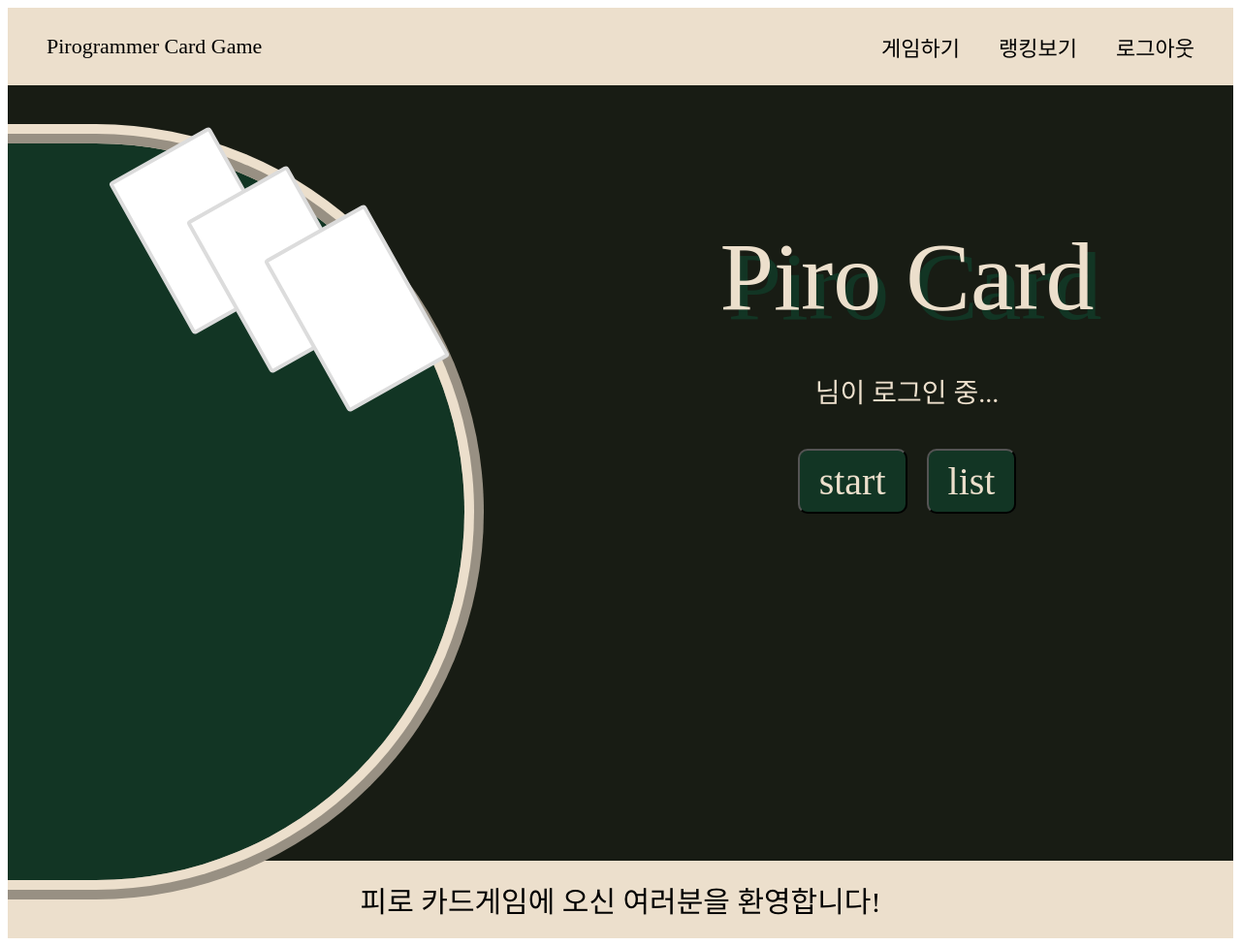
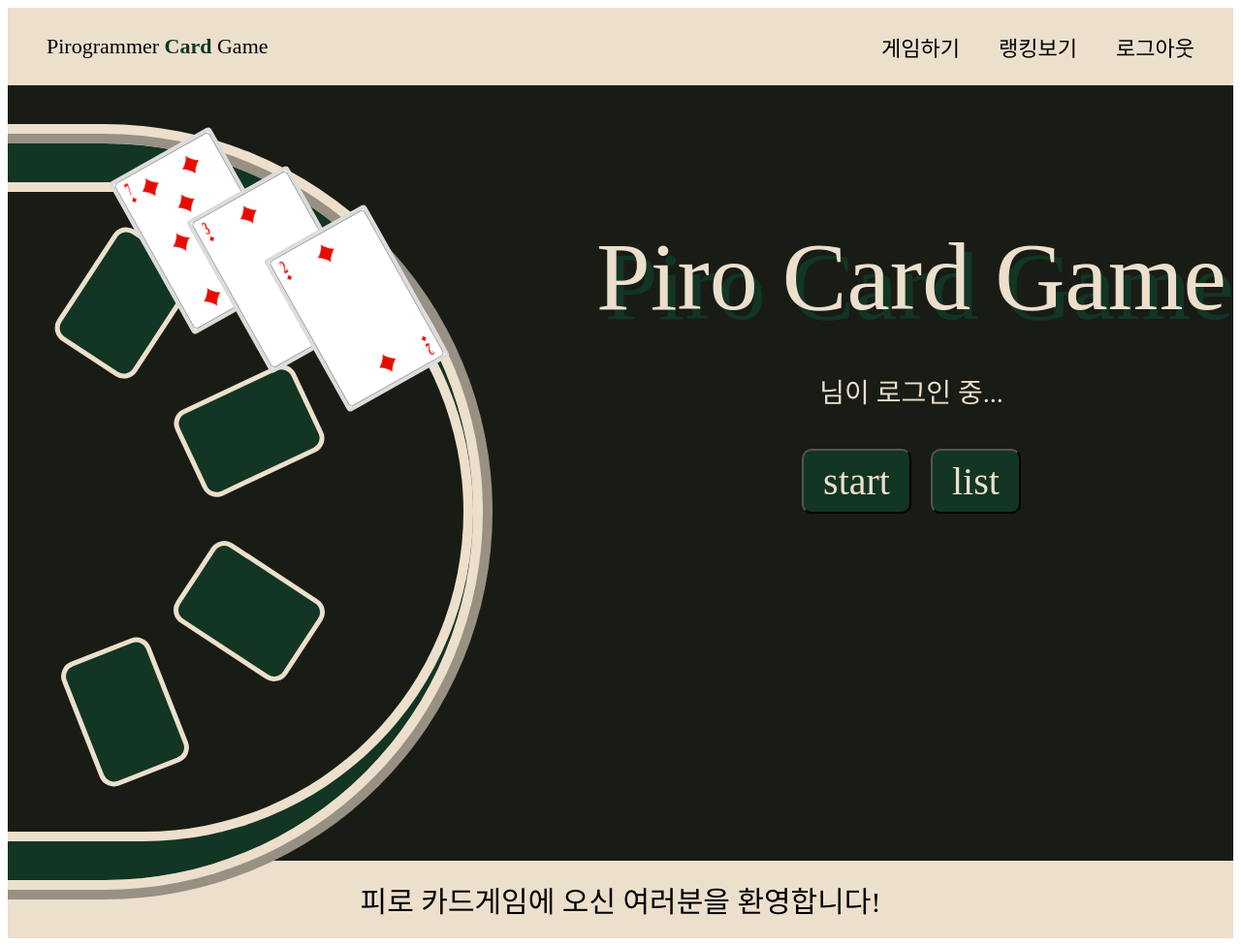
Before and after one commit to Pirogramming-22/Piro22_CardGame_6, a Django app: template templates/users/login.html in a window 1280 px wide. Shown: the whole page at 97% size. Run offline with Django 5.2, Linux system fonts and the light colour scheme; the template is opened without the code that fills it, so the values that code supplies are empty; some web fonts are replaced.

Commit message:
[fix]: base.html, css 수정, root update

```diff
--- a/games/views.py
+++ b/games/views.py
@@ -4,4 +4,4 @@
     context = {
         'data': 'hello!',
     }
-    return render(request, 'games/finished_attack.html', context)
+    return render(request, 'games/counter_attack.html', context)
--- a/static/css/style_nkm.css
+++ b/static/css/style_nkm.css
@@ -8,12 +8,29 @@
     --light_brown: #ECDFCC;
     --background-green: #181C14;
     --green: #123524;
+    --black: #000;
+    --white: #FFFFFF;
+    --light_gray: #dcdcdc;
+
+    --font-style-gonggothic-medium: 'GongGothicMedium';
+
+    --font-size-header: 22px;
+    --font-size-footer: 30px;
+    --font-size-btn-big: 40px;
+    --font-size-btn-medium: 20px;
+    --font-size-btn-small: 16px;
+    --font-size-detail-infos: 24px;
+
+    --font-weight-bold: 700;
+    --font-weight-medium: 500;
+
+    --radius-regular: 10px;
 }
 * {
     box-sizing: border-box;
 }
 body {
-    font-family: 'GongGothicMedium';
+    font-family: var(--font-style-gonggothic-medium);
 }
 header, footer {
     background-color:var(--light_brown);
@@ -25,12 +42,25 @@
 }
 footer {
     justify-content: center;
-    font-size: 30px;
+    font-size: var(--font-size-footer);
 }
 .left_navBar>a, .right_navBar>a {
     text-decoration: none;
-    color: black;
-    font-size: 22px;
+    color: var(--black);
+    font-size: var(--font-size-header);
+}
+.game_name, .right_navBar>a {
+    display: inline-block;
+    transition: all 0.05s ease-in-out 0.1s;
+    transform: scaleX(1);
+}
+.game_name:hover, .right_navBar>a:hover {
+    transform: scaleX(1.05);
+    font-weight: var(--font-weight-bold);
+}
+.green {
+    color: var(--green);
+    font-weight: var(--font-weight-bold);
 }
 .right_navBar {
     display: flex;
@@ -43,7 +73,7 @@
     padding-block: 40px;
     display: flex;
 }
-.card_table {
+.card_table, .card_inner_table {
     width: 580px;
     height: 800px;
     border-radius: 0px 450px 450px 0px;
@@ -51,16 +81,52 @@
     border: 20px ridge var(--light_brown);
     border-left: none;
 }
+.card_inner_table {
+    margin-top: 40px;
+    width: 480px;
+    height: 680px;
+    background-color: var(--background-green);
+    border: 10px solid var(--light_brown);
+    border-left: none;
+}
+.card_position_1, .card_position_2,
+.card_position_3, .card_position_4 {
+    width: 98px;
+    height: 137px;
+    transform: rotate(-21.483deg);
+    border: 5px solid var(--light_brown);
+    border-radius: 16px;
+    position: absolute;
+    background-color: var(--green);
+}
+.card_position_1 {
+    left: 72px;
+    top: 578px;
+}
+.card_position_2 {
+    transform: rotate(-56.648deg);
+    left: 200px;
+    top: 474px;
+}
+.card_position_3 {
+    transform: rotate(-115.196deg);
+    left: 200px;
+    top: 288px;
+}
+.card_position_4 {
+    transform: rotate(-146.782deg);
+    left: 72px;
+    top: 156px;
+}
 .card_1, .card_2, .card_3 {
     width: 120px;
     height: 180px;
     transform: rotate(-29.304deg);
-    flex-shrink: 0;
-    background-color: white;
+    background-color: var(--white);
     position: absolute;
     left: 140px;
     top: 60px;
-    border: 4px solid Gainsboro;
+    border: 4px solid var(--light_gray);
     border-radius: 4px;
 }
 .card_2 {
@@ -70,6 +136,10 @@
 .card_3 {
     left: 300px;
     top: 140px;
+}
+.card_1 > img, .card_2 > img, .card_3 > img {
+    width: 100%;
+    height: 100%;
 }
 .main_container {
     margin-left: 100px;
--- a/templates/base.html
+++ b/templates/base.html
@@ -11,7 +11,7 @@
 <body>
     <header>
         <div class="left_navBar">
-            <a href="#" class="game_name">Pirogrammer Card Game</a>
+            <a href="#" class="game_name">Pirogrammer <span class="green">Card</span> Game</a>
         </div>
         <div class="right_navBar">
             {% block navbar_contents %}
@@ -22,10 +22,17 @@
         </div>
     </header>
     <div class="underNavBar">
-        <div class="card_table"></div>
-        <div class="card_1"></div>
-        <div class="card_2"></div>
-        <div class="card_3"></div>
+        <div class="card_table">
+            <div class="card_inner_table">
+                <div class="card_position_4"></div>
+                <div class="card_position_3"></div>
+                <div class="card_position_2"></div>
+                <div class="card_position_1"></div>
+            </div>
+        </div>
+        <div class="card_1"><img src="{% static 'image/07_of_diamonds.png' %}"></div>
+        <div class="card_2"><img src="{% static 'image/03_of_diamonds.png' %}"></div>
+        <div class="card_3"><img src="{% static 'image/02_of_diamonds.png' %}"></div>
         <div class="main_container">
             {% block btn_contents %}
             {% endblock %}
--- a/templates/users/login.html
+++ b/templates/users/login.html
@@ -1,7 +1,7 @@
 {% extends 'base.html' %}
 
 {% block btn_contents %}
-    <div class="title">Piro Card</div>
+    <div class="title">Piro Card Game</div>
     <div class="login__status">{{user.name}}님이 로그인 중...</div>
     <div class="login__btn_container">
         <button type="submit" class="login__game_start_btn">start</button>
--- a/templates/users/main.html
+++ b/templates/users/main.html
@@ -6,6 +6,6 @@
 {% endblock %}
 
 {% block btn_contents %}
-    <div class="title">Piro Card</div>
+    <div class="title">Piro Card Game</div>
     <button type="submit" class="main__game_start_btn">start</button>
 {% endblock %}
--- a/users/views.py
+++ b/users/views.py
@@ -4,4 +4,4 @@
     context = {
         'data': 'hello!',
     }
-    return render(request, 'users/main.html', context)
+    return render(request, 'users/list.html', context)
```
Also changed, not shown: other parts of static/css/style_nkm.css (+24 -17 lines), templates/users/list.html (+8 -2 lines), static/image/02_of_diamonds.png (added), static/image/03_of_diamonds.png (added), static/image/07_of_diamonds.png (added).
